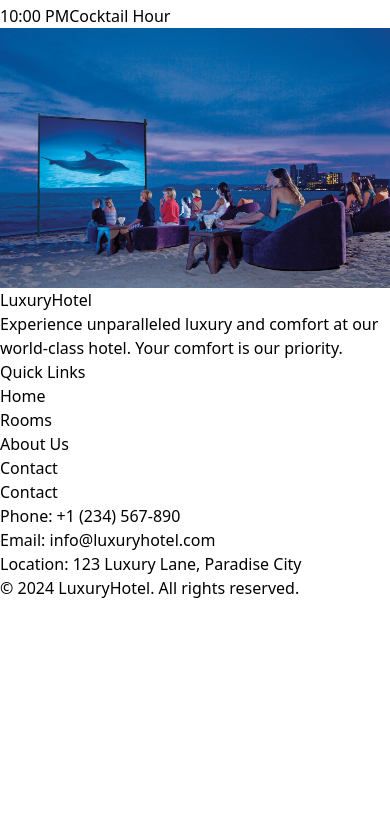
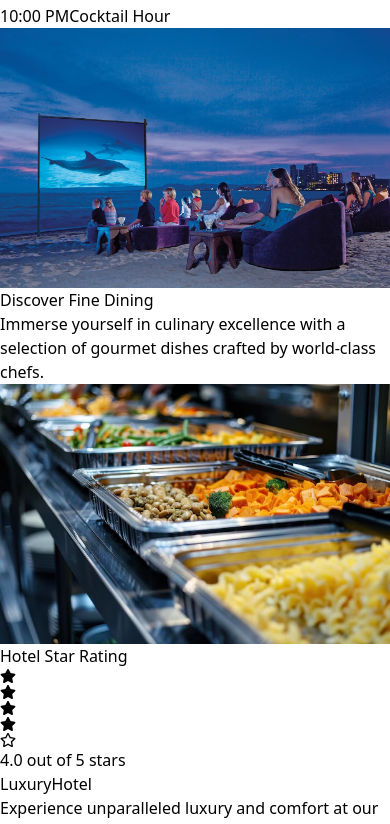
Before and after one commit to FrontendDev1025/luxury-hotel-website, a Next.js app: page / in a window 390 px wide. Shown: the part 1024-1848 px from the top of the page. Before the commit the page ends 1624 px from the top, so only its background shows below. Built offline with nearby package versions, Linux system fonts and the light colour scheme.

Commit message:
Fix overlapping components, improve responsive design, and reuse footer component

```diff
--- a/src/app/page.tsx
+++ b/src/app/page.tsx
@@ -4,7 +4,7 @@ import { motion } from "framer-motion";
 import Hero from "./components/Hero";
 import ReservationForm from "./components/ReservationForm";
 import { FaSwimmingPool, FaSpa, FaDumbbell, FaCouch } from "react-icons/fa";
-
+import { FaStar, FaRegStar } from "react-icons/fa";
 
 // FeatureCard Props Type
 type FeatureCardProps = {
@@ -30,10 +30,11 @@ function FeatureCard({ icon, title, description }: FeatureCardProps) {
 
 export default function Home() {
   return (
-    <div className="w-full bg-white text-black font-inter">
+    <div className="w-full bg-white text-black font-inter relative">
       {/* Hero Section */}
       <div className="relative">
         <Hero />
+
         {/* Reservation Form */}
         <div className="absolute inset-x-0 mx-auto -bottom-12 z-10 w-full max-w-5xl">
           <ReservationForm />
@@ -41,7 +42,14 @@ export default function Home() {
       </div>
 
       {/* Why Stay With Us */}
-      <section className="py-20 bg-white">
+      <motion.section
+        id="why-us"
+        className="py-20 bg-white"
+        initial={{ opacity: 0, y: 50 }}
+        whileInView={{ opacity: 1, y: 0 }}
+        viewport={{ once: true }}
+        transition={{ duration: 1 }}
+      >
         <div className="max-w-6xl mx-auto px-6 text-center">
           <h2 className="text-3xl md:text-5xl font-playfair text-black mb-12">
             Why Stay With Us?
@@ -69,10 +77,17 @@ export default function Home() {
             />
           </div>
         </div>
-      </section>
+      </motion.section>
 
       {/* Activities & Schedule */}
-      <section className="py-20 bg-gray-50">
+      <motion.section
+        id="schedule"
+        className="py-20 bg-white"
+        initial={{ opacity: 0, x: -50 }}
+        whileInView={{ opacity: 1, x: 0 }}
+        viewport={{ once: true }}
+        transition={{ duration: 1 }}
+      >
         <div className="max-w-6xl mx-auto px-6">
           <h2 className="text-3xl md:text-5xl font-playfair text-black text-center mb-12">
             Activities & Schedule
@@ -108,6 +123,7 @@ export default function Home() {
                 ))}
               </ul>
             </div>
+
             {/* Right: Image */}
             <div className="relative overflow-hidden rounded-lg shadow-lg">
               <img
@@ -118,9 +134,58 @@ export default function Home() {
             </div>
           </div>
         </div>
-      </section>
+      </motion.section>
 
+      {/* Discover Fine Dining */}
+      <motion.section
+        className="py-20 bg-white"
+        initial={{ opacity: 0, x: 50 }}
+        whileInView={{ opacity: 1, x: 0 }}
+        viewport={{ once: true }}
+        transition={{ duration: 1 }}
+      >
+        <div className="max-w-6xl mx-auto flex flex-col md:flex-row-reverse items-center gap-12 px-6">
+          <div className="w-full md:w-1/2 text-center md:text-left">
+            <h2 className="text-3xl md:text-5xl font-playfair mb-6 text-black">
+              Discover Fine Dining
+            </h2>
+            <p className="text-lg text-gray-600 leading-relaxed">
+              Immerse yourself in culinary excellence with a selection of
+              gourmet dishes crafted by world-class chefs.
+            </p>
+          </div>
+          <div className="w-full md:w-1/2">
+            <div className="relative overflow-hidden rounded-lg shadow-lg">
+              <img
+                src="/assets/images/dining.jpg"
+                alt="Fine Dining"
+                className="w-full h-full object-cover transform hover:scale-105 transition-transform duration-500"
+              />
+            </div>
+          </div>
+        </div>
+      </motion.section>
 
+      {/* Star Rating Section */}
+      <motion.section
+        className="py-16 bg-white text-center"
+        initial={{ opacity: 0, scale: 0.9 }}
+        whileInView={{ opacity: 1, scale: 1 }}
+        viewport={{ once: true }}
+        transition={{ duration: 1 }}
+      >
+        <h2 className="text-3xl md:text-5xl font-playfair mb-6 text-black">
+          Hotel Star Rating
+        </h2>
+        <div className="flex justify-center items-center space-x-2 text-[#a77b50] text-4xl">
+          <FaStar />
+          <FaStar />
+          <FaStar />
+          <FaStar />
+          <FaRegStar />
+        </div>
+        <p className="text-lg text-gray-600 mt-4">4.0 out of 5 stars</p>
+      </motion.section>
     </div>
   );
 }
```
